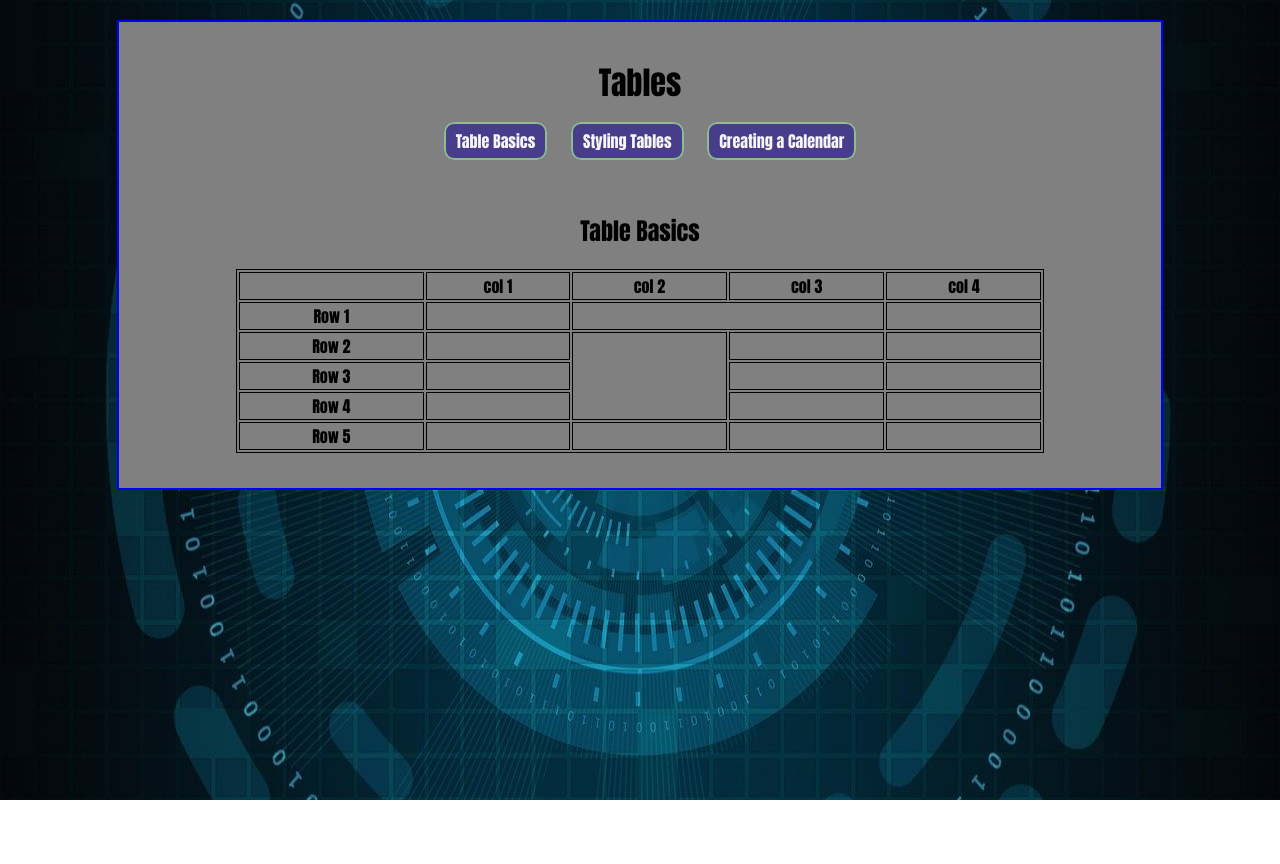
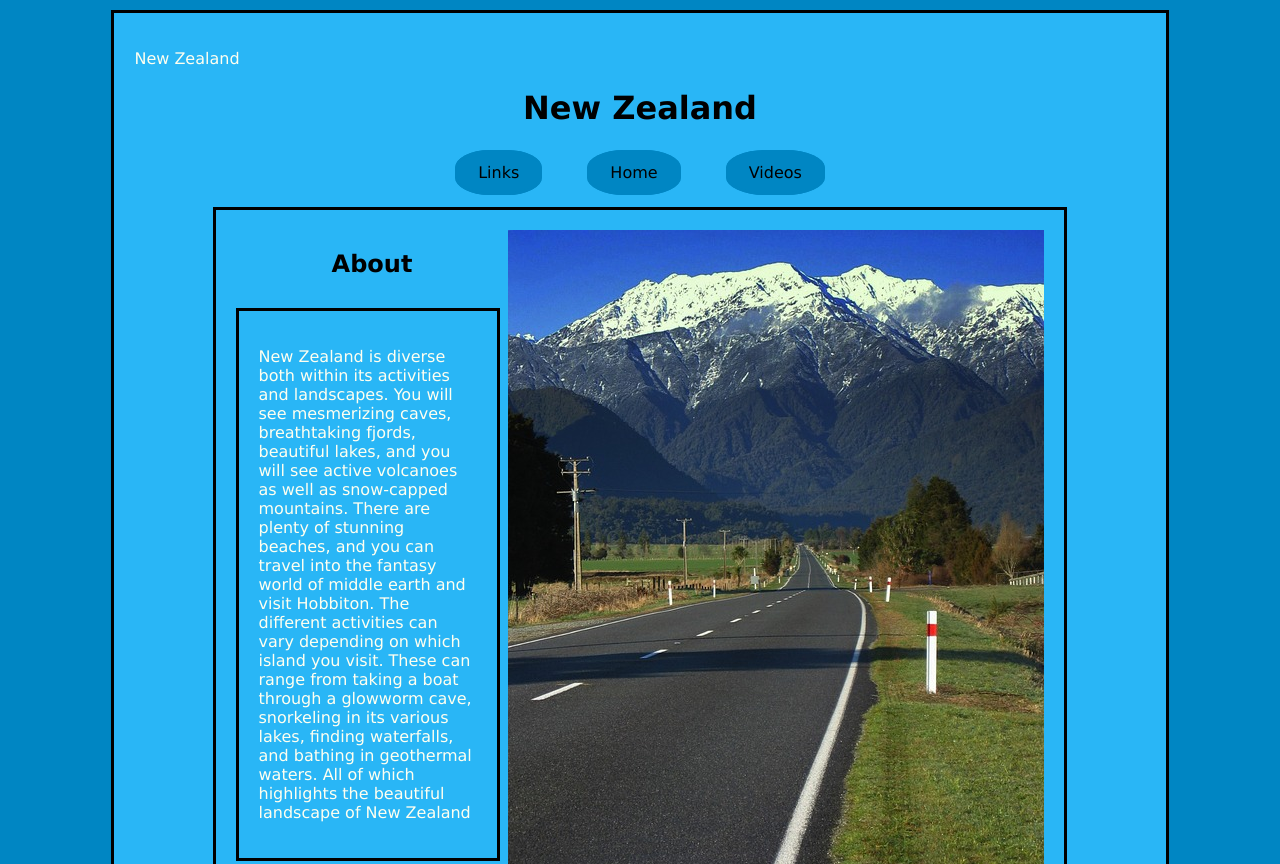
Before and after one commit to jacobbarkera/web105, a plain HTML site: page index.html in a window 1280 px wide. Shown: the top 864 px of the page. Before the commit the page ends 800 px from the top, so only its background shows below. Drawn offline with Linux system fonts and the light colour scheme.

Commit message:
Add files via upload

```diff
--- a/index.html
+++ b/index.html
@@ -4,78 +4,116 @@
 <head>
     <meta charset="UTF-8">
     <meta name="viewport" content="width=device-width, initial-scale=1.0">
-    <meta http-equiv="X-UA-Compatible" content="ie=edge">
     <link rel="stylesheet" href="styles.css">
-    <title>Tables</title>
+    <title>New Zealand</title>
     <style>
-        table,
-        th,
-        td {
-            border: 1px solid black;
+        body {
+
+            background-repeat: no-repeat;
+            background-attachment: fixed;
+            background-size: 100% 100%;
+
         }
 
-        table {
-            margin: 20px auto;
+        nav {
+
+            text-align: center;
+            line-height: 3;
+        }
+
+
+        nav a {
+            text-decoration: none;
+            background: #0086c3;
+            border: 3px solid #0086c3;
+            border-radius: 40%;
+            padding: 10px 20px;
+            margin: 10px 20px;
+            color: black;
+        }
+
+        nav a:visited {
+            color: black;
+        }
+
+        nav a:hover {
+            background: #29b6f6;
+            color: black;
+        }
+
+        div {
+
+            color: ivory;
+            background-color: #29b6f6;
+            overflow: auto;
         }
     </style>
+
 </head>
 
 <body>
     <div class="container">
-        <header>
-            <h1>Tables</h1>
-            <nav>
-                <a href="index.html">Table Basics</a>
-                <a href="styling-tables.html">Styling Tables</a>
-                <a href="calendar.html">Creating a Calendar</a>
-            </nav>
-            <p>&nbsp;</p>
-            <h2>Table Basics</h2>
-        </header>
-        <table width=80%>
-            <tr>
-                <th></th>
-                <th>col 1</th>
-                <th>col 2</th>
-                <th>col 3</th>
-                <th>col 4</th>
-            </tr>
-            <tr>
-                <th>Row 1</th>
-                <td></td>
-                <td colspan=2></td>
-                <td></td>
+        <headder>
+            <p>New Zealand</p>
+        </headder>
+        <h1>New Zealand</h1>
 
-            </tr>
-            <tr>
-                <th>Row 2</th>
-                <td></td>
-                <td rowspan="3"></td>
-                <td></td>
-                <td></td>
-            </tr>
-            <tr>
-                <th>Row 3</th>
-                <td></td>
-                <td></td>
-                <td></td>
-            </tr>
-            <tr>
-                <th>Row 4</th>
-                <td></td>
-                <td></td>
-                <td></td>
-            </tr>
-            <tr>
-                <th>Row 5</th>
-                <td></td>
-                <td></td>
-                <td></td>
-                <td></td>
+        <nav id="top">
+            <a href="links.html">Links</a>
+            <a href="index.html">Home</a>
+            <a href="videos.html">Videos</a>
 
-            </tr>
-        </table>
-    </div>
-</body>
+        </nav>
+        </head>
+
+        <body>
+            <div class="container">
+                <img src="smallroad.jpg" alt="road" style="float:right">
+
+                <aside>
+                    <h1>About</h1>
+                    <p>
+
+                    <div>
+                        <div class="container" style=float:left>
+                            <p>
+                                New Zealand is diverse both within its activities and landscapes. You will see
+                                mesmerizing
+                                caves,
+                                breathtaking fjords,
+                                beautiful lakes, and you will see active volcanoes as well as snow-capped mountains.
+                                There
+                                are
+                                plenty
+                                of
+                                stunning beaches,
+                                and you can travel into the fantasy world of middle earth and visit Hobbiton.
+                                The different activities can vary depending on which island you visit. These can range
+                                from
+                                taking a
+                                boat through a
+                                glowworm cave, snorkeling in its various lakes, finding waterfalls, and
+                                bathing
+                                in
+                                geothermal waters.
+                                All of which highlights the beautiful landscape of New Zealand
+
+                            </p>
+                        </div>
+
+                        <img src="flag.jpg" alt="road" style="float:left">
+
+
+                </aside>
+
+
+
+
+
+            </div>
+            <footer>
+                <p>&copy; Jacob Barker 2020</p>
+            </footer>
+        </body>
 
 </html>
--- a/styles.css
+++ b/styles.css
@@ -1,44 +1,27 @@
 body{
-    font-family: Impact, Haettenschweiler, 'Arial Narrow Bold', sans-serif;
-       background-image: url('cyber2.jpg');
-            background-repeat: no-repeat;
-            background-attachment: fixed;
-            background-size: 100% 100%;
+    background-color:#0086c3;
+    font-family: 'Lucida Sans', 'Lucida Sans Regular', 'Lucida Grande', 'Lucida Sans Unicode', Geneva, Verdana, sans-serif;
+    color: darkblue
 }
+ h1, h2{
+     color: black;
+     text-align: center;
+ }
+ .container{
+     width: 80%;
+     margin:10px auto;
+     padding: 20px;
+     border: 3px solid black
+ }
+  .container2{
+     width: 50;
+     margin:10px auto;
+     padding: 20px;
+     border: 3px solid black
+ }
 
-
-.container{
-    width:80%;
-    margin: 20px auto;
-    border: 2px solid blue;
-    overflow:auto;
-    padding: 15px;
-    background-color: gray;
-}
-
-h1{
-    color: black;
-    text-align: center;
-}
-
-h2{
-    text-align: center;
-}
-
-nav{
-    text-align: center;
-}
-nav a{
-    text-decoration: none;
-    background-color: darkslateblue;
-    border: 2px solid darkseagreen;
-    border-radius: 10px;
-    color: whitesmoke;
-    padding: 5px 10px;
-    margin-left: 20px;
-}
-
-nav a:hover{
-    color: darkblue;
-    background-color: gray;
-}
+ a{
+     color: darkblue;
+     font-size: 1.1 em;
+     padding: 10px;
+    }
```
Also changed, not shown: links.html (added, +114 -0 lines), videos.html (added, +110 -0 lines), beach.jpg (added), beaches.jpg (added), bigmounts.jpg (added), bigroad.jpg (added), cave.jpg (added), doubts.jpg (added), falls.jpg (added), flag.jpg (added), glow.jpg (added), glowing.jpg (added), hobbit.jpg (added), sea.jpg (added), 4 more files.
